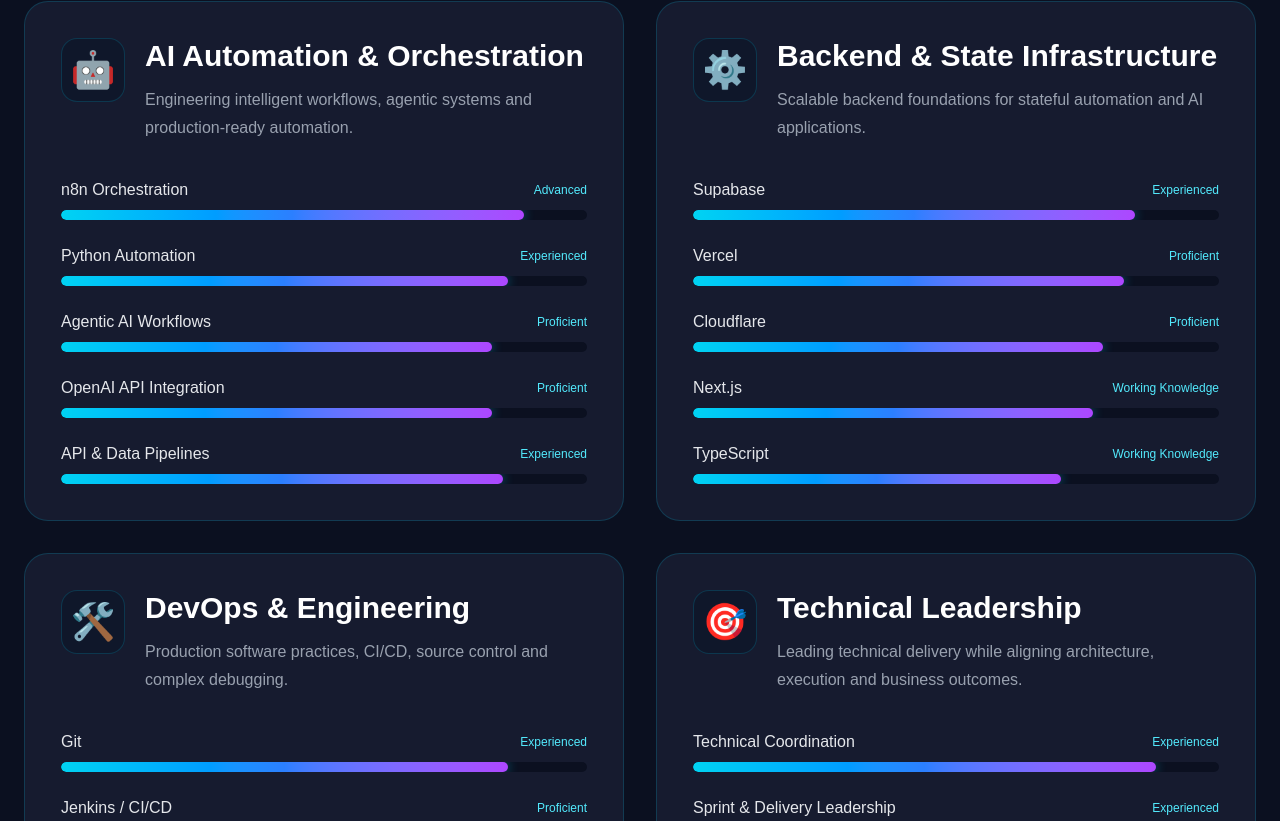
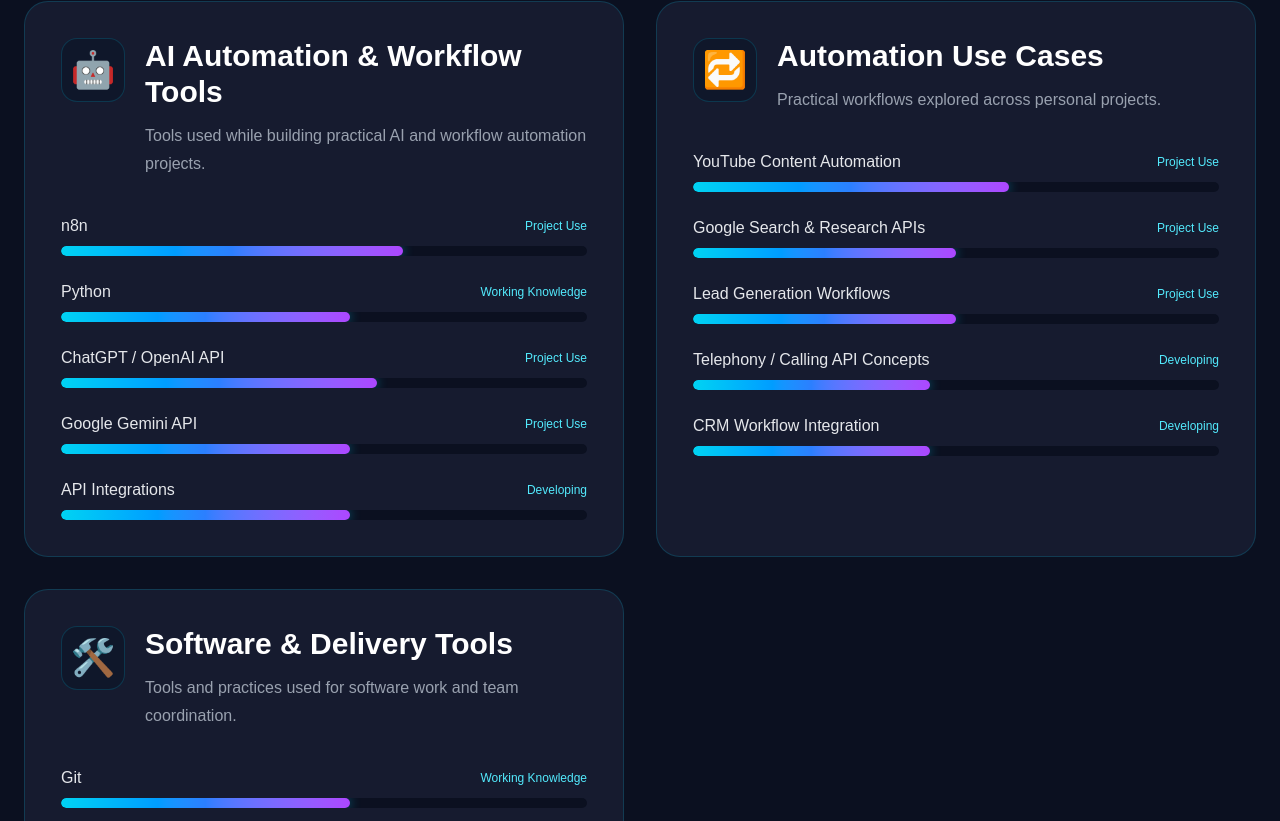
Before and after one commit to JAREENA-SK/aurora-ai-portfolio, a Next.js app in the folder aurora-ai/: page / in a window 1280 px wide. Shown: the part 2399-3220 px from the top of the page. Built offline with nearby package versions, Linux system fonts and the light colour scheme.

Commit message:
Align skills section with stated tools and learning focus

```diff
--- a/aurora-ai/components/sections/Skills.tsx
+++ b/aurora-ai/components/sections/Skills.tsx
@@ -17,51 +17,39 @@ type SkillCategory = {
 
 const skillCategories: SkillCategory[] = [
   {
-    title: "AI Automation & Orchestration",
+    title: "AI Automation & Workflow Tools",
     icon: "🤖",
-    description: "Engineering intelligent workflows, agentic systems and production-ready automation.",
+    description: "Tools used while building practical AI and workflow automation projects.",
     skills: [
-      { name: "n8n Orchestration", level: 88, label: "Advanced" },
-      { name: "Python Automation", level: 85, label: "Experienced" },
-      { name: "Agentic AI Workflows", level: 82, label: "Proficient" },
-      { name: "OpenAI API Integration", level: 82, label: "Proficient" },
-      { name: "API & Data Pipelines", level: 84, label: "Experienced" },
+      { name: "n8n", level: 65, label: "Project Use" },
+      { name: "Python", level: 55, label: "Working Knowledge" },
+      { name: "ChatGPT / OpenAI API", level: 60, label: "Project Use" },
+      { name: "Google Gemini API", level: 55, label: "Project Use" },
+      { name: "API Integrations", level: 55, label: "Developing" },
     ],
   },
   {
-    title: "Backend & State Infrastructure",
-    icon: "⚙️",
-    description: "Scalable backend foundations for stateful automation and AI applications.",
+    title: "Automation Use Cases",
+    icon: "🔁",
+    description: "Practical workflows explored across personal projects.",
     skills: [
-      { name: "Supabase", level: 84, label: "Experienced" },
-      { name: "Vercel", level: 82, label: "Proficient" },
-      { name: "Cloudflare", level: 78, label: "Proficient" },
-      { name: "Next.js", level: 76, label: "Working Knowledge" },
-      { name: "TypeScript", level: 70, label: "Working Knowledge" },
+      { name: "YouTube Content Automation", level: 60, label: "Project Use" },
+      { name: "Google Search & Research APIs", level: 50, label: "Project Use" },
+      { name: "Lead Generation Workflows", level: 50, label: "Project Use" },
+      { name: "Telephony / Calling API Concepts", level: 45, label: "Developing" },
+      { name: "CRM Workflow Integration", level: 45, label: "Developing" },
     ],
   },
   {
-    title: "DevOps & Engineering",
+    title: "Software & Delivery Tools",
     icon: "🛠️",
-    description: "Production software practices, CI/CD, source control and complex debugging.",
+    description: "Tools and practices used for software work and team coordination.",
     skills: [
-      { name: "Git", level: 85, label: "Experienced" },
-      { name: "Jenkins / CI/CD", level: 80, label: "Proficient" },
-      { name: "Linux", level: 82, label: "Proficient" },
-      { name: "Jira", level: 88, label: "Experienced" },
-      { name: "Bitbucket", level: 78, label: "Proficient" },
-    ],
-  },
-  {
-    title: "Technical Leadership",
-    icon: "🎯",
-    description: "Leading technical delivery while aligning architecture, execution and business outcomes.",
-    skills: [
-      { name: "Technical Coordination", level: 88, label: "Experienced" },
-      { name: "Sprint & Delivery Leadership", level: 84, label: "Experienced" },
-      { name: "Technical Mentoring", level: 90, label: "Experienced" },
-      { name: "Problem Solving", level: 88, label: "Experienced" },
-      { name: "Stakeholder Communication", level: 82, label: "Proficient" },
+      { name: "Git", level: 55, label: "Working Knowledge" },
+      { name: "CI/CD Concepts", level: 45, label: "Familiar" },
+      { name: "Jira", level: 65, label: "Previous Work Use" },
+      { name: "MS Office", level: 65, label: "Working Knowledge" },
+      { name: "Team Coordination & Reporting", level: 70, label: "Previous Work Use" },
     ],
   },
 ];
@@ -126,8 +114,7 @@ export default function Skills() {
           </h2>
 
           <p className="mx-auto mt-6 max-w-3xl text-base leading-8 text-gray-400 sm:text-lg">
-            A combination of software engineering, project coordination,
-            technical tools, leadership and mentoring experience.
+            A practical snapshot of the tools I’m using and developing through projects and previous work experience.
           </p>
         </motion.div>
 
@@ -206,10 +193,10 @@ export default function Skills() {
               {[
                 "Problem Solving",
                 "Communication",
-                "Collaboration",
-                "Adaptability",
-                "Ownership",
+                "Team Coordination",
+                "Task Tracking",
                 "Continuous Learning",
+                "Hands-on Practice",
               ].map((strength) => (
                 <motion.span
                   key={strength}
```
